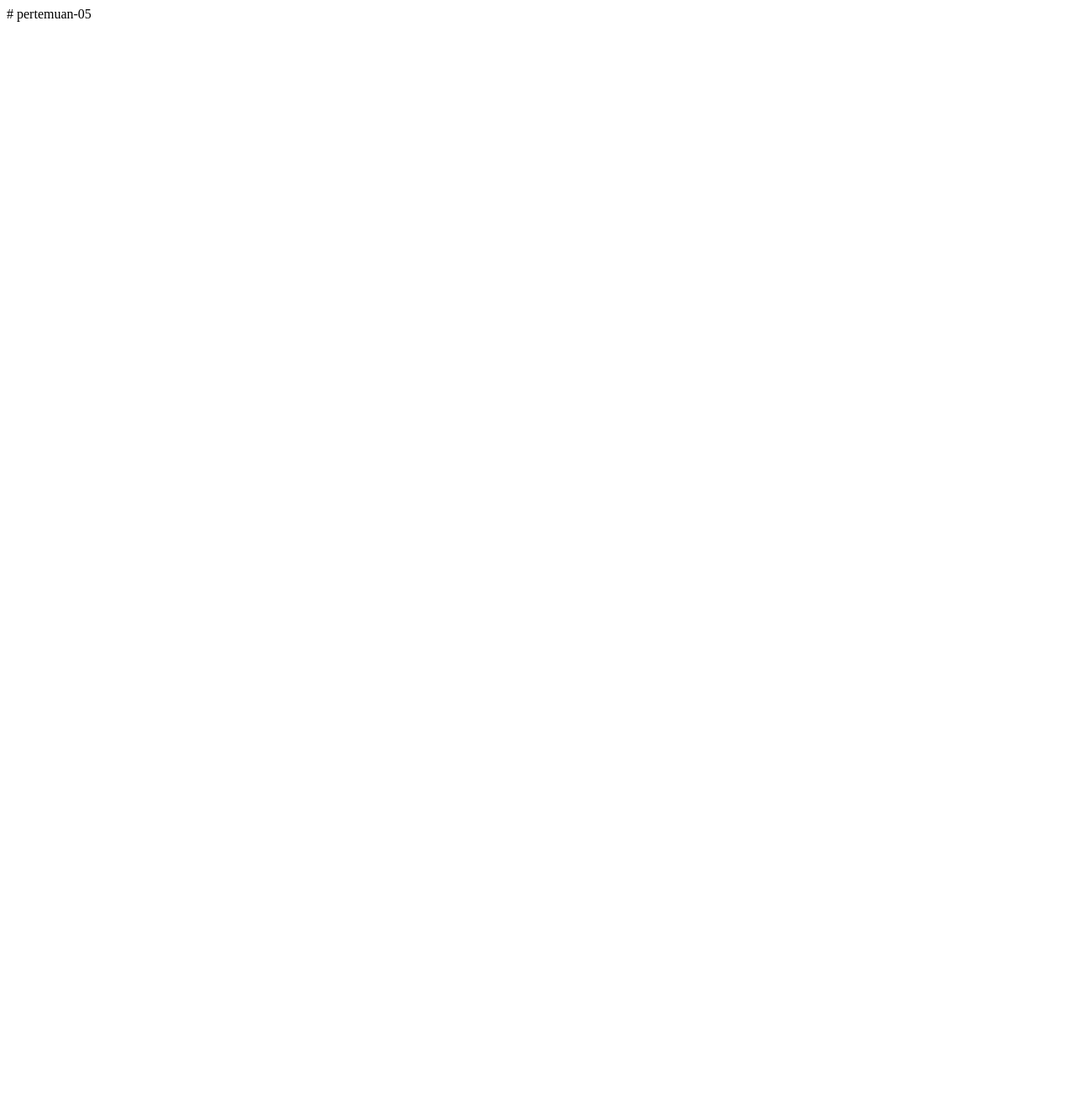
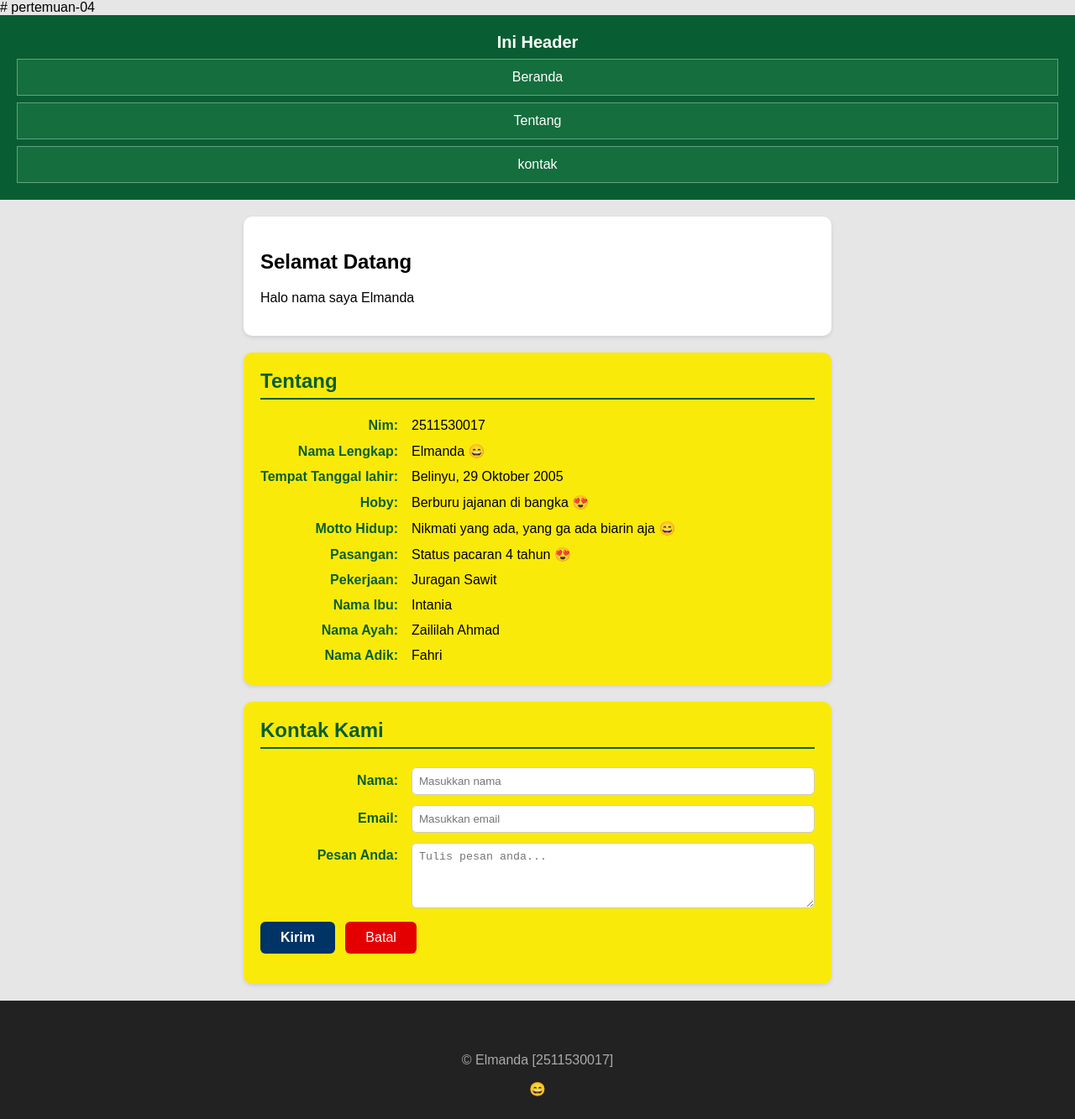
Before and after one commit to MANDA2511530017/pwd-bly-2025-2511530017, a plain HTML site: page pertemuan-05/index.html in a window 1280 px wide. Shown: the whole page at 84% size. Before the commit the page ends 800 px from the top, so only its background shows below. Drawn offline with Linux system fonts and the light colour scheme.

Commit message:
copy index.html dan style.css folder pertemuan-04

```diff
--- a/pertemuan-05/index.html
+++ b/pertemuan-05/index.html
@@ -1 +1,73 @@
-# pertemuan-05
+# pertemuan-04
+
+<!DOCTYPE html>
+<html lang="en">
+
+<head>
+    <meta charset="UTF-8">
+    <meta name="viewport" content="width=device-width, initial-scale=1.0">
+    <title>Judul Halaman</title>
+    <link rel="stylesheet"href="style.css">
+</head>
+
+<body>
+    <header>
+        <h1>Ini Header</h1>
+        <nav>
+            <ul>
+                <li><a href="#home">Beranda</a></li>
+                <li><a href="#about">Tentang</a></li>
+                <li><a href="#contact">kontak</a></li>
+            </ul>
+        </nav>
+    </header>
+    <main>
+        <section id="home">
+            <h2>Selamat Datang</h2>
+            <p>Halo nama saya Elmanda</p>
+        </section>
+        <section id="about">
+            <h2>Tentang</h2>
+            <p><strong>Nim:</strong> 2511530017</p>
+            <p><strong>Nama Lengkap:</strong> Elmanda &#128516;</p>
+            <p><strong>Tempat Tanggal lahir:</strong> Belinyu, 29 Oktober 2005</p>
+            <p><strong>Hoby:</strong> Berburu jajanan di bangka &#128525;</p>
+            <p><strong>Motto Hidup:</strong> Nikmati yang ada, yang ga ada biarin aja &#128516;</p>
+            <p><strong>Pasangan:</strong> Status pacaran 4 tahun &#128525;</p>
+            <p><strong>Pekerjaan:</strong> Juragan Sawit</p>
+            <p><strong>Nama Ibu:</strong> Intania</p>
+            <p><strong>Nama Ayah:</strong> Zaililah Ahmad</p>
+            <p><strong>Nama Adik:</strong> Fahri</p>
+        </section>
+        <section id="contact">
+            <h2>Kontak Kami</h2>
+            <form action="" method="GET">
+                <label for="txtNama"><span>Nama:</span>
+                    <input type="text" id="txtNama" name="txtNama" placeholder="Masukkan nama" required
+        autocomplete="name">
+                </label>
+                <label for="txtEmail"><span>Email:</span>
+                    <input type="email" id="txtEmail" name="txtEmail" placeholder="Masukkan email" required
+        autocomplete="email">
+                </label>
+                <label for="txtPesan"><span>Pesan Anda:</span>
+                    <textarea id="txtPesan" name="txtPesan" rows="4" placeholder="Tulis pesan anda..."
+        required></textarea>
+                </label>
+                <button type="submit">Kirim</button>
+                <button type="reset">Batal</button>
+            </form>
+            </section>
+    </main>
+    <footer>
+        <p></p>
+    </footer>
+
+    <footer>
+        <p>&copy; Elmanda [2511530017]</p>
+        <p>&#128516;</p>
+    </footer>
+
+</body>
+
+</html>
--- /dev/null
+++ b/pertemuan-05/style.css
@@ -0,0 +1,216 @@
+*{
+  box-sizing: border-box;
+}
+body {
+    margin: 0;
+    font-family: Arial, sans-serif;
+    background: #e6e6e6;
+    color: #000;
+    line-height: 1,5;
+}
+
+header {
+    background: #085e32;
+    color: #fff;
+    padding: 20px;
+    text-align: center;
+}
+
+header ul {
+    display: flex;
+    justify-content: center;
+    list-style: none;
+    padding: 0;
+    margin: 10px 0 0;
+}
+
+header li a {
+    color: #fff;
+    text-decoration: none;
+    padding: 6px 12px;
+}
+
+#home,
+#about,
+#contact {
+background-color: #ffffff;
+border-radius: 10px;
+padding: 20px;
+max-width: 700px;
+margin: 20px auto;
+box-shadow: 0 2px 5px rgba(0, 0, 0,
+0.1);
+} Hasil styling h2:
+#home h2,
+#about h2,
+#contact h2 {
+color: #003366;
+border-bottom: 2px solid #003366;
+padding-bottom: 6px;
+margin-top: 0;
+margin-bottom: 16px;
+}
+
+#home p {
+text-align: justify;
+}
+
+footer {
+background: #222;
+color: #aaa;
+text-align: center;
+padding: 10px;
+}
+
+header li a:hover {
+background-color: #85020d;
+border-radius: 6px;
+transition: background-color 0.3s ease;
+}
+
+header li a:focus {
+outline: 2px solid #fff;
+outline-offset: 2px;
+border-radius: 6px;
+background-color: rgba(255, 255, 255, 0.15);
+}
+
+header li a:active {
+background-color: #cc04a1;
+transform: translateY(1px);
+}
+
+#about,
+        #contact {
+            background-color: #faea0a;
+            border-radius: 10px;
+            padding: 20px;
+            max-width: 700px;
+            margin: 20px auto;
+            box-shadow: 0 2px 5px rgba(0, 0, 0, 0.1);
+        }
+        #about h2,
+        #contact h2 {
+            color: #085e32;
+            border-bottom: 2px solid #085e32;
+            padding-bottom: 6px;
+            margin-top: 0;
+            margin-bottom: 16px;
+        }
+        #about p,
+        #contact label {
+            display: flex;
+            justify-content: flex-start;
+            align-items: baseline;
+            margin: 0;
+            padding: 6px 0;
+            border-bottom: #e6e6e6;
+        }
+        #about strong,
+        #contact label>span {
+            min-width: 180px;
+            color: #085e32;
+            font-weight: 600;
+            text-align: right;
+            padding-right: 16px;
+            flex-shrink: 0;
+        }
+
+        @media (max-width: 600px) {
+
+            header {
+            padding: 16px;
+            position: sticky;
+            top: 0;
+            z-index: 1000;
+            }
+
+            #about p,
+            #contact label {
+            flex-direction: column;
+            align-items: flex-start;
+            }
+            #about strong,
+            #contact label>span {
+            text-align: left;
+            padding-right: 0;
+            margin-bottom: 2px;
+            }
+            #contact input,
+            #contact textarea,
+            #contact button {
+            width: 100%;
+            }
+
+
+        }
+        #contact input,
+        #contact textarea {
+                flex: 1;
+                border: 1px solid #ccc;
+                border-radius: 6px;
+                padding: 8px;
+                color: #000;
+                font-weight: normal;
+                margin: 0;
+                box-sizing: border-box;
+        }
+        #contact button {
+                margin-top: 10px;
+                display: inline-block;
+                padding: 10px 24px;
+                font-size: 16px;
+                border-radius: 6px;
+                cursor: pointer;
+                border: none;
+                transition: all 0.3s ease;
+                margin-right: 8px;
+        }
+        #contact button[type="submit"] {
+                background-color: #003366;
+                color: #fff;
+                font-weight: 600;
+        }
+        #contact button[type="reset"] {
+                background-color: #e40000;
+                color: #fff;
+                font-weight: 500;
+        }
+        #contact button[type="submit"]:hover {
+                background-color: #0379ee;
+                transform: translateY(-1px);
+                box-shadow: 0 2px 6px rgba(0, 0, 0, 0.2);
+        }
+        #contact button[type="reset"]:hover {
+                background-color: #fadddd;
+                transform: translateY(-1px);
+        }
+
+        header h1 {
+                margin: 0 0 8px;
+                font-size: 20px;
+                line-height: 1.2;
+         }
+
+         header ul {
+                flex-direction: column;
+                align-items: stretch;
+                gap: 8px;
+                margin: 8px 0 0;
+        }
+
+        header li a {
+                display: block;
+                padding: 12px 14px;
+                border: 1px solid rgba(255, 255, 255, .35);
+                background: rgba(255, 255, 255, .08);
+                backdrop-filter: saturate(120%);
+        }
+
+        header li a {
+                display: block;
+                padding: 12px 14px;
+                border: 1px solid rgba(255, 255, 255, .35);
+                background: rgba(255, 255, 255, .08);
+                backdrop-filter: saturate(120%);
+        }
```
Also changed, not shown: 1 other file.
